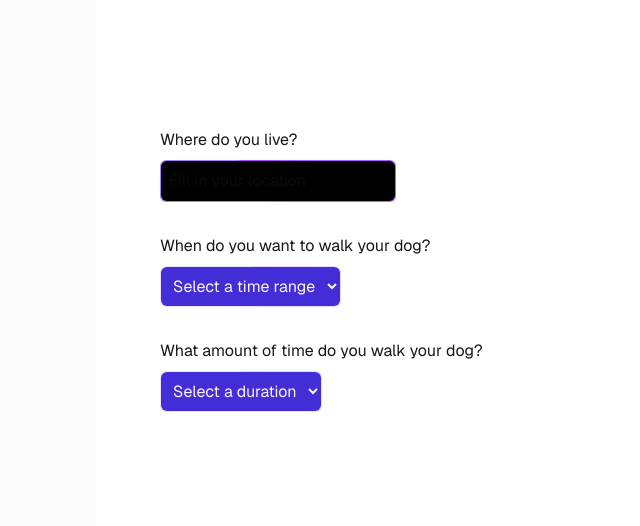
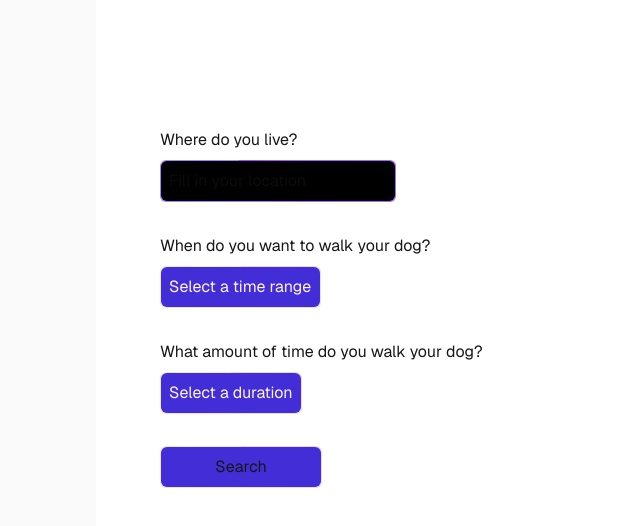
Before and after one commit to mBrossois/dog-walker-predictor, a Next.js app: page / in a window 1280 px wide. Shown: the top 526 px of the page, without its empty margins (160-800 px from the left). Built offline with nearby package versions, Linux system fonts and the light colour scheme.

Commit message:
Added button

```diff
--- a/app/page.tsx
+++ b/app/page.tsx
@@ -1,4 +1,5 @@
 'use client'
+import Button from "@/components/button";
 import Dropdown from "@/components/dropdown";
 import Input from "@/components/input";
 import { type SetStateAction, useState } from "react";
@@ -28,7 +29,7 @@ export default function Home() {
     if(!location) return 'location'
     if(selectedTime === '') return 'time'
     if(selectedDuration === '') return 'duration'
-    return ''
+    return 'search'
   }
 
   function updateEvent(variant: 'time' | 'duration' | 'location', value: SetStateAction<string>) {
@@ -74,6 +75,8 @@ export default function Home() {
           selected={selectedDuration}
           onSetSelected={value => updateEvent('duration', value)}
           ></Dropdown>
+
+          <Button label="Search" hasAnimation={animation === 'search'}/>
       </main>
     </div>
   );
--- /dev/null
+++ b/components/button.tsx
@@ -0,0 +1,20 @@
+interface Props {
+    label: string,
+    hasAnimation: boolean
+}
+
+export default function Button({
+    label,
+    hasAnimation
+}: Props) {
+    return (
+        <div className={`
+            w-fit rounded-md p-px relative overflow-hidden z-1000 after:rounded-full
+            after:bg-conic-0 ${hasAnimation ? `after:animate-spin-slow after:from-purple-500 after:to-violet-400` : `after:from-purple-200 after:to-violet-100`}
+            after:absolute after:w-50 after:h-50 after:left-[50%] after:top-[50%] after:-translate-[50%] after:z-10
+        `}>
+            <button type="submit" className="p-2 bg-indigo-700 min-w-40 rounded-md cursor-pointer relative z-1000"
+            >{label}</button>
+        </div>
+    )
+}
--- a/components/dropdown.tsx
+++ b/components/dropdown.tsx
@@ -37,10 +37,10 @@ export default function Dropdown({
             name={name}
             id={name}
             aria-label={label}
-            className="dropdown relative z-100 outline-none
+            className="dropdown relative z-100 outline-none cursor-pointer appearance-none
               p-2 bg-indigo-700 text-fuchsia-50 rounded-md
               dark:bg-indigo-800 dark:text-indigo-100">
-            <option value="" disabled>{placeholder}</option>
+            <option value="" disabled>{placeholder} </option>
             {options.map(option =>
               <option value={option.value} key={option.value}>{option.label}</option>
             )}
```
Also changed, not shown: 2 other files (tests, documents, lock files or other folders).
